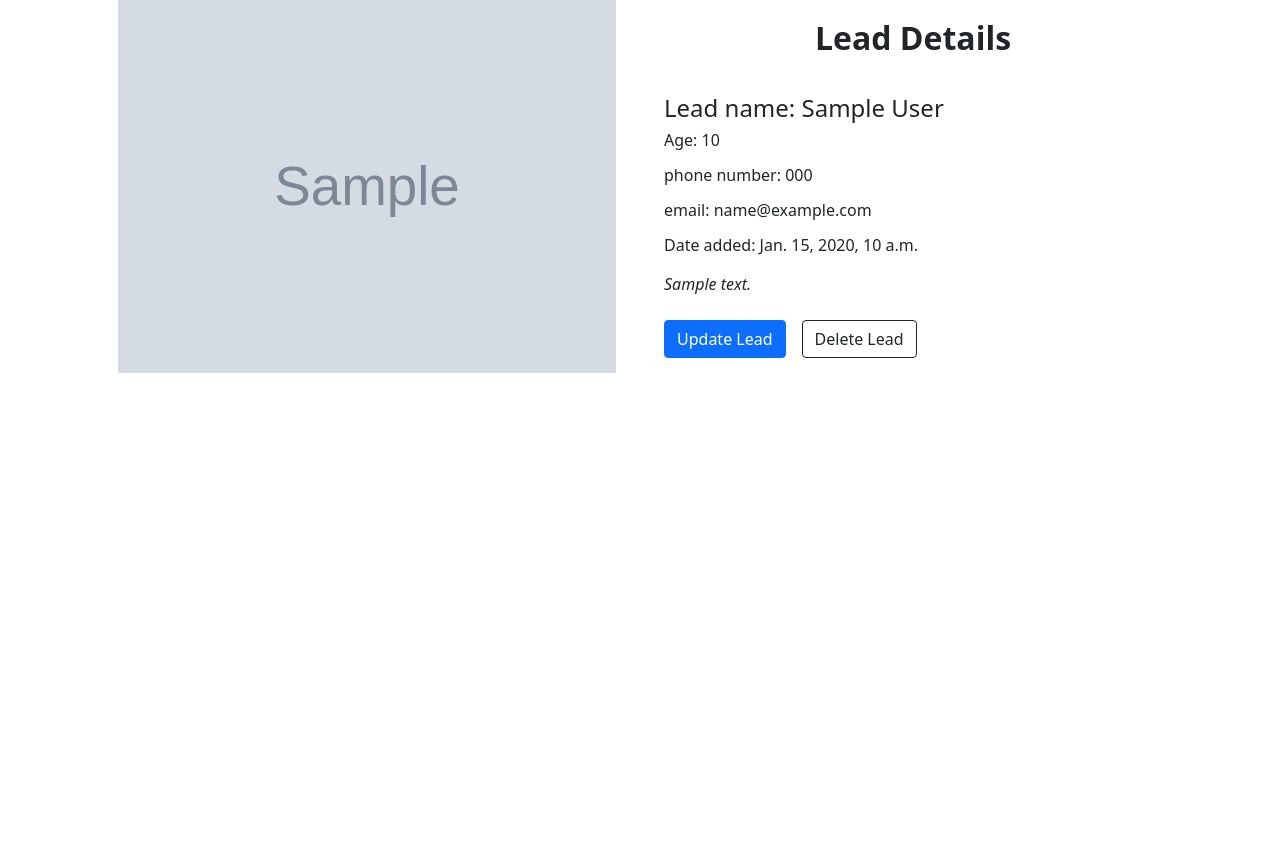
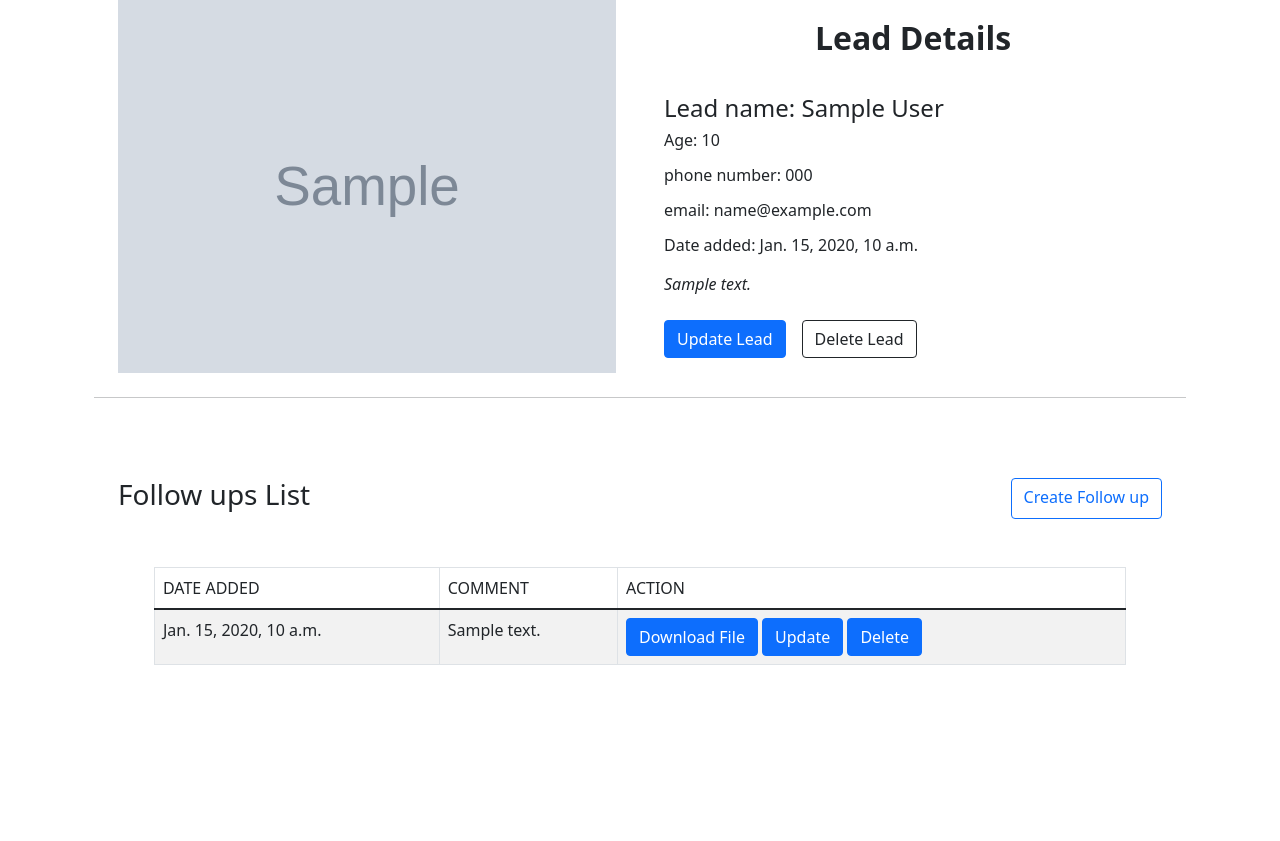
Before and after one commit to IBSHAMI/CRM_Application, a Django app: page /leads/1/ in a window 1280 px wide. Shown: the part 246-1087 px from the top of the page. Before the commit the page ends 619 px from the top, so only its background shows below. Run offline with Django 4.2, Linux system fonts and the light colour scheme; a user stored in the database is signed in; tables that the repository leaves empty hold one stand-in row (values such as "Sample post"); grey boxes marked "Sample" are stand-in pictures.

Commit message:
feat: Added followup list for each lead and configure the list, update, create and delete Views for the new model and feature

```diff
--- a/leads/templates/leads/lead_detail.html
+++ b/leads/templates/leads/lead_detail.html
@@ -43,7 +43,50 @@
                             </a>
                         </div>
                     </div>
+                <hr class="mt-4"/>
+                <div class="container px-4 py-5" id="hanging-icons">
+                  <div class="d-flex justify-content-between list-inline my-3">
+                    <h3 class="list-inline-item">Follow ups List </h3>
+                    <a href="{% url 'leads:follow_up_create' lead.pk %}" class="btn btn-outline-primary list-inline-item">
+                      Create Follow up
+                    </a>
+                  </div>
+                {% if lead.followups %}
+                <div class="container py-2">
+                    <div class="row d-flex justify-content-center align-items-center h-100">
+                            <table class="table table-striped table-hover table-bordered table-responsive my-4">
+                              <thead>
+                                <tr>
+                                  <th class="fw-normal text-uppercase" scope="col">Date Added</th>
+                                  <th class="fw-normal text-uppercase" scope="col">Comment</th>
+                                  <th class="fw-normal text-uppercase" scope="col">Action</th>
+                                </tr>
+                              </thead>
+                              <tbody>
+                                {% for followup in lead.followups.all %}
+                                <tr>
+                                  <th class="fw-normal" scope="row"> {{ followup.date_added }} </th>
+                                  <td class="fw-normal" >{{ followup.comment }}</td>
+                                  <td class="fw-normal">
+                                  {% if followup.file %}
+                                    <a href="{{ followup.file.url }}" download class="btn btn-primary">
+                                      Download File
+                                    </a>
+                                  {% endif %}
+                                    <a href="{% url 'leads:follow_up_update' followup.pk %}" class="btn btn-primary">
+                                      Update
+                                    </a>
+                                    <a href="{% url 'leads:follow_up_delete' followup.pk %}" class="btn btn-primary">
+                                      Delete
+                                    </a>
+                                  </td>
+                                </tr>
+                              {% endfor %}
+                              </tbody>
+                            </table>
+                    </div>
                 </div>
+                {% endif %}
             </div>
         </section>
 {% endblock content %}
--- a/leads/urls.py
+++ b/leads/urls.py
@@ -11,6 +11,9 @@ from .views import (
     CategoryLeadUpdateView,
     CategoryCreateView,
     LeadListJsonView,
+    FollowUpLeadCreateView,
+    FollowUpdateLeadView,
+    FollowUpDeleteViewView,
 )
 
 app_name = 'leads'
@@ -23,8 +26,12 @@ urlpatterns = [
     path('<int:pk>/delete/', LeadDeleteView.as_view(), name='lead_delete'),
     path('<int:pk>/assign_agent/', AssignAgentView.as_view(), name='assign_agent'),
     path('<int:pk>/category/', CategoryLeadUpdateView.as_view(), name='category_lead_update'),
+    path('<int:pk>/followup/create/', FollowUpLeadCreateView.as_view(), name='follow_up_create'),
+    path('followup/<int:pk>/update/', FollowUpdateLeadView.as_view(), name='follow_up_update'),
+    path('followup/<int:pk>/delete/', FollowUpDeleteViewView.as_view(), name='follow_up_delete'),
     path('create/', LeadCreateView.as_view(), name='lead_create'),
     path('categories/', CategoryListView.as_view(), name='category_list'),
     path('categories/<int:pk>/', CategoryDetailView.as_view(), name='category_detail'),
     path('category/create/', CategoryCreateView.as_view(), name='category_create'),
+
 ]
--- a/leads/views.py
+++ b/leads/views.py
@@ -12,8 +12,8 @@ from django.views.generic import (
     FormView,
     View,
 )
-from .models import Lead, Agent, Category
-from .forms import LeadForm, CustomUserCreationForm, AssignAgentForm, CategoryLeadUpdateForm, CategoryForm
+from .models import Lead, Agent, Category, FollowUp
+from .forms import LeadForm, CustomUserCreationForm, AssignAgentForm, CategoryLeadUpdateForm, CategoryForm, FollowUpForm
 from agents.mixins import OrganizerAndLoginRequiredMixin
 
 
@@ -29,6 +29,12 @@ class SignupView(CreateView):
 # Using class based views to create a landing page
 class LandingPageView(TemplateView):
     template_name = 'landing_page.html'
+
+
+# Dashboard view
+# for non admin the custom OrganizerAndLoginRequiredMixin is used to redirect them to leads list
+class DashboardView(OrganizerAndLoginRequiredMixin, TemplateView):
+    template_name = 'dashboard.html'
 
 
 # Using class based views to create a list of leads page
@@ -263,3 +269,62 @@ class LeadListJsonView(View):
     def get(self, request, *args, **kwargs):
         queryset = list(Lead.objects.filter(organization=self.request.user.organization).values())
         return JsonResponse({"data": queryset})
+
+
+# create new follow up
+class FollowUpLeadCreateView(LoginRequiredMixin, CreateView):
+    template_name = 'leads/follow_up_create.html'
+    form_class = FollowUpForm
+
+    def get_success_url(self):
+        return reverse('leads:lead_detail', kwargs={'pk': self.kwargs["pk"]})
+
+    def get_context_data(self, **kwargs):
+        context = super(FollowUpLeadCreateView, self).get_context_data(**kwargs)
+        context.update({
+            "lead": Lead.objects.get(pk=self.kwargs["pk"]),
+        })
+        return context
+
+    def form_valid(self, form):
+        lead = Lead.objects.get(pk=self.kwargs["pk"])
+        followup = form.save(commit=False)
+        followup.lead = lead
+        followup.save()
+        return super(FollowUpLeadCreateView, self).form_valid(form)
+
+
+class FollowUpdateLeadView(LoginRequiredMixin, UpdateView):
+    template_name = 'leads/follow_up_update.html'
+    form_class = FollowUpForm
+    context_object_name = 'followup'
+
+    def get_queryset(self):
+        user = self.request.user
+        if user.is_organizer:
+            queryset = FollowUp.objects.filter(lead__organization=user.organization)
+        else:
+            queryset = FollowUp.objects.filter(lead__organization=user.agent.organization)
+            queryset = queryset.filter(lead__agent__user=user)
+        return queryset
+
+    def get_success_url(self):
+        return reverse('leads:lead_detail', kwargs={'pk': self.get_object().lead.pk})
+
+
+# followup Delete View
+class FollowUpDeleteViewView(LoginRequiredMixin, DeleteView):
+    template_name = 'leads/follow_up_delete.html'
+    context_object_name = 'followup'
+
+    def get_success_url(self):
+        return reverse('leads:lead_detail', kwargs={'pk': self.get_object().lead.pk})
+
+    def get_queryset(self):
+        user = self.request.user
+        if user.is_organizer:
+            queryset = FollowUp.objects.filter(lead__organization=user.organization)
+        else:
+            queryset = FollowUp.objects.filter(lead__organization=user.agent.organization)
+            queryset = queryset.filter(lead__agent__user=user)
+        return queryset
```
Also changed, not shown: leads/forms.py (+10 -1 lines), leads/templates/leads/follow_up_create.html (added, +21 -0 lines), leads/templates/leads/follow_up_delete.html (added, +19 -0 lines), leads/templates/leads/follow_up_update.html (added, +21 -0 lines), templates/dashboard.html (added, +10 -0 lines).
